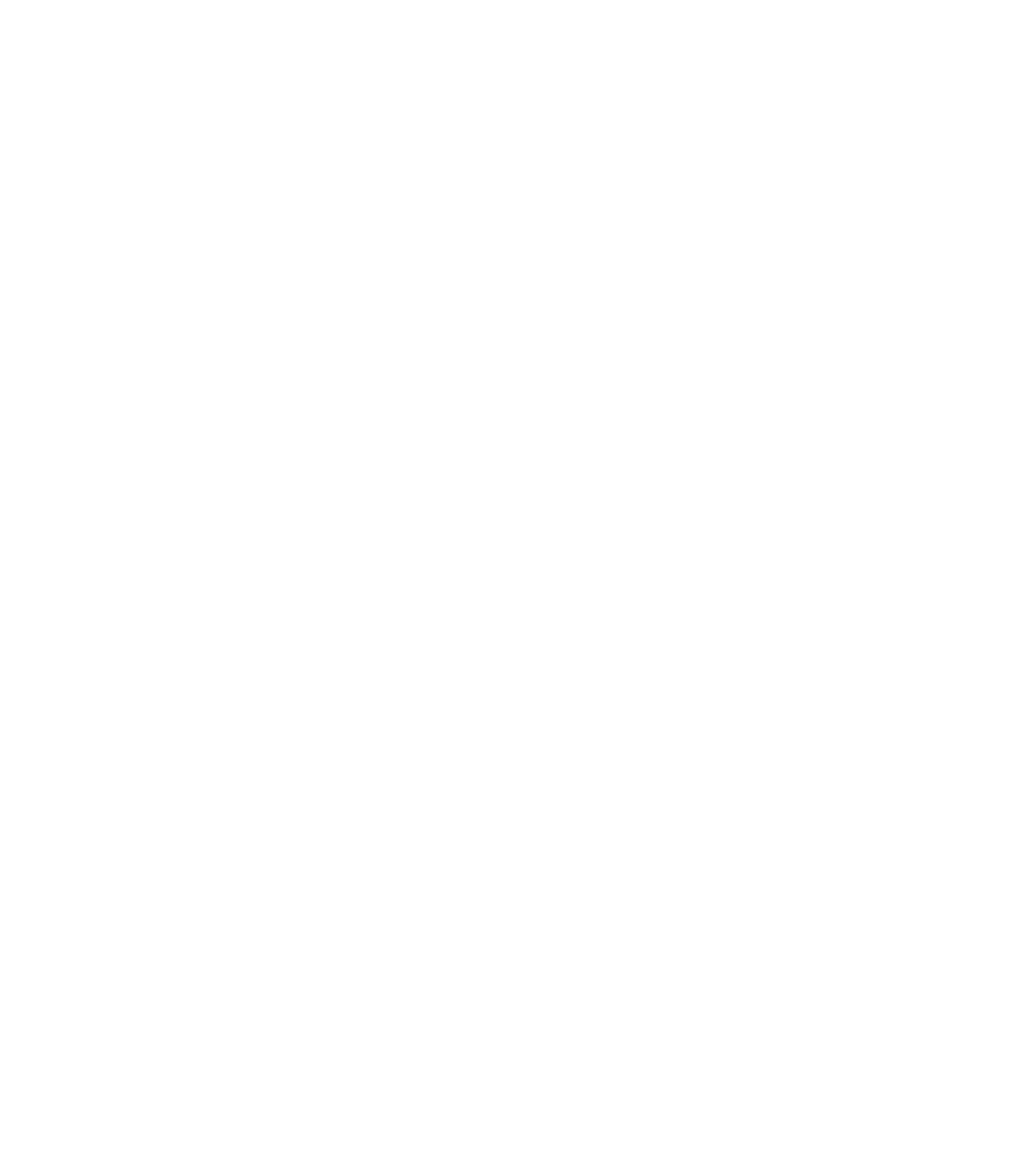
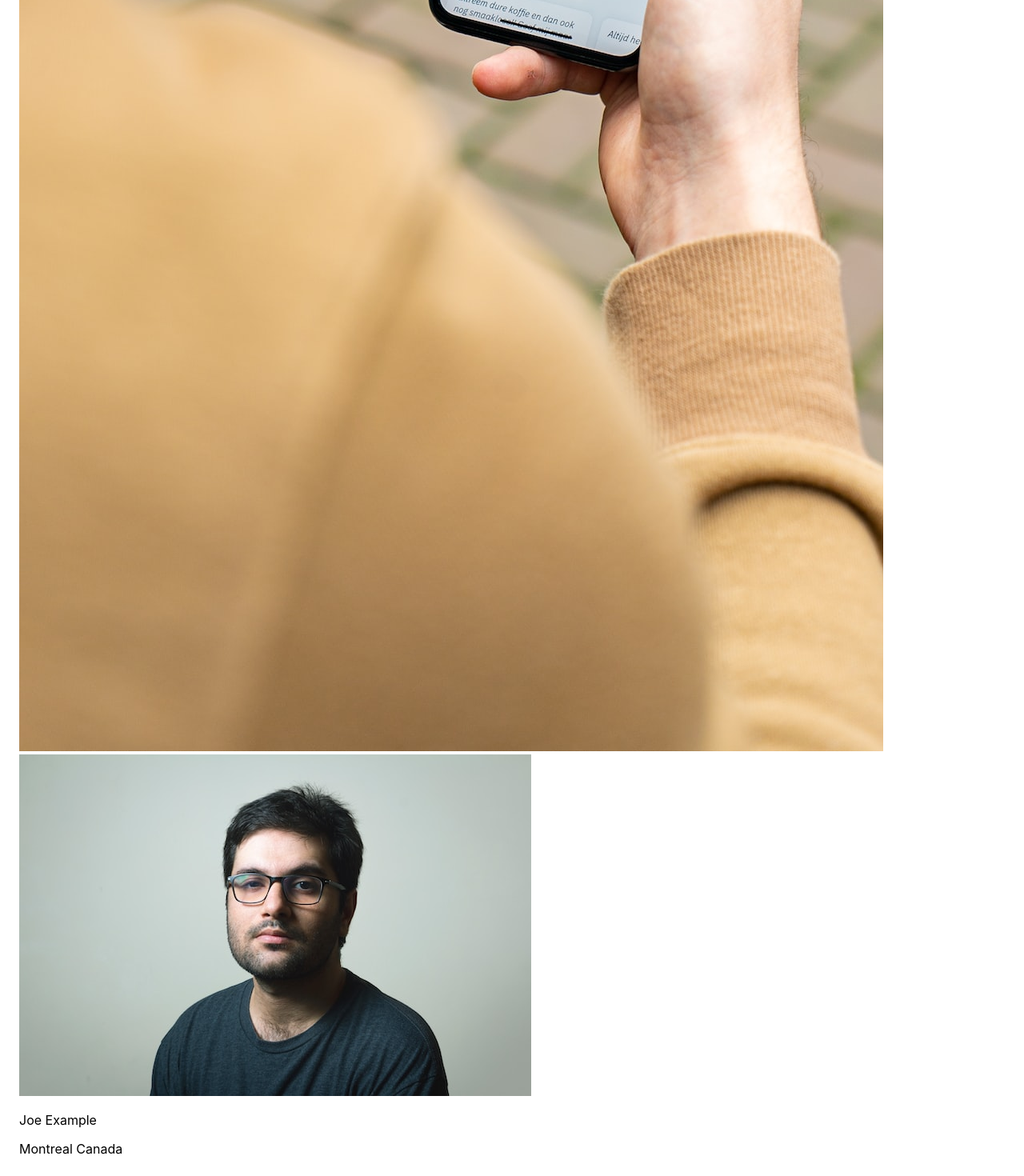
Before and after one commit to RJBaun/photolabs, a React (Create React App) app in the folder frontend/: page / in a window 1280 px wide. Shown: the part 1006-2476 px from the top of the page at 80% size. Before the commit the page ends 800 px from the top, so only its background shows below. Built offline with nearby package versions, Linux system fonts and the light colour scheme; the HTML template or start-up script is replaced by a standard one.

Commit message:
Add PhotoListItem component to App.jsx

```diff
--- a/frontend/src/App.jsx
+++ b/frontend/src/App.jsx
@@ -3,11 +3,22 @@
 import PhotoListItem from './components/PhotoListItem';
 import './App.scss';
 
+const sampleDataForPhotoListItem = {
+  id: "1",
+  location: {
+    city: "Montreal",
+    country: "Canada",
+  },
+  imageSource: `${process.env.PUBLIC_URL}/Image-1-Regular.jpeg`,
+  username: "Joe Example",
+  profile: `${process.env.PUBLIC_URL}/profile-1.jpg`,
+};
+
 // Note: Rendering a single component to build components in isolation
 const App = () => {
   return (
     <div className="App">
-      <PhotoListItem/>
+      <PhotoListItem sampleDataForPhotoListItem={sampleDataForPhotoListItem} id={sampleDataForPhotoListItem.id}/>
     </div>
   );
 };
--- a/frontend/src/components/PhotoListItem.jsx
+++ b/frontend/src/components/PhotoListItem.jsx
@@ -1,21 +1,18 @@
-import React from "react";
-
+import React, { Fragment } from "react";
 import "../styles/PhotoListItem.scss";
 
+const PhotoListItem = (props) => {
+  const { id, imageSource, profile, username, location } = props.sampleDataForPhotoListItem;
+  const { city, country } = location;
 
-const sampleDataForPhotoListItem = {
-  id: "1",
-  location: {
-    city: "Montreal",
-    country: "Canada",
-  },
-  imageSource: `${process.env.PUBLIC_URL}/Image-1-Regular.jpeg`,
-  username: "Joe Example",
-  profile: `${process.env.PUBLIC_URL}/profile-1.jpg`,
-};
-
-const PhotoListItem = () => {
-  /* Insert React */
+  return (
+    <article id={id}>
+      <img src={imageSource} alt="Photo" />
+      <img src={profile} alt="Profile" />
+      <p>{username}</p>
+      <p>{city} {country}</p>
+    </article>
+  )
 };
 
 export default PhotoListItem;
```
Also changed, not shown: 1 other file (tests, documents, lock files or other folders).
